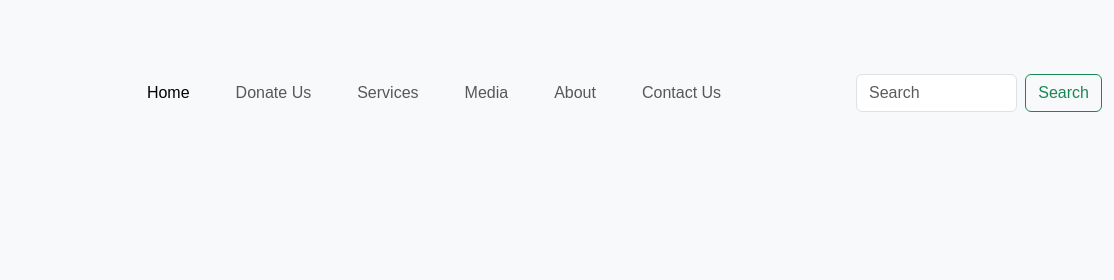
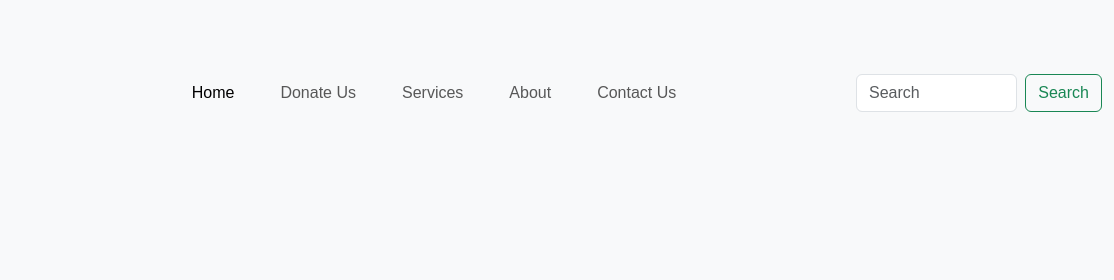
Before and after one commit to ighamza1/Ghulab-Jan-Welfare-Trust, a plain HTML site: page index.html in a window 1280 px wide. Shown: the top 280 px of the page, 166-1280 px from the left. Drawn offline with nearby package versions, Linux system fonts and the light colour scheme.

Commit message:
Update index.html
MEDIA removed!

```diff
--- a/index.html
+++ b/index.html
@@ -33,7 +33,6 @@
                     <li class="nav-item"><a class="nav-link active" href="index.html">Home</a></li>
                     <li class="nav-item"><a class="nav-link" href="donatenow.html">Donate Us</a></li>
                     <li class="nav-item"><a class="nav-link" href="#services">Services</a></li>
-                    <li class="nav-item"><a class="nav-link" href="#">Media</a></li>
                     <li class="nav-item"><a class="nav-link" href="about_us.html">About</a></li>
                     <li class="nav-item"><a class="nav-link" href="#Contact">Contact Us</a></li>
                 </ul>
```
